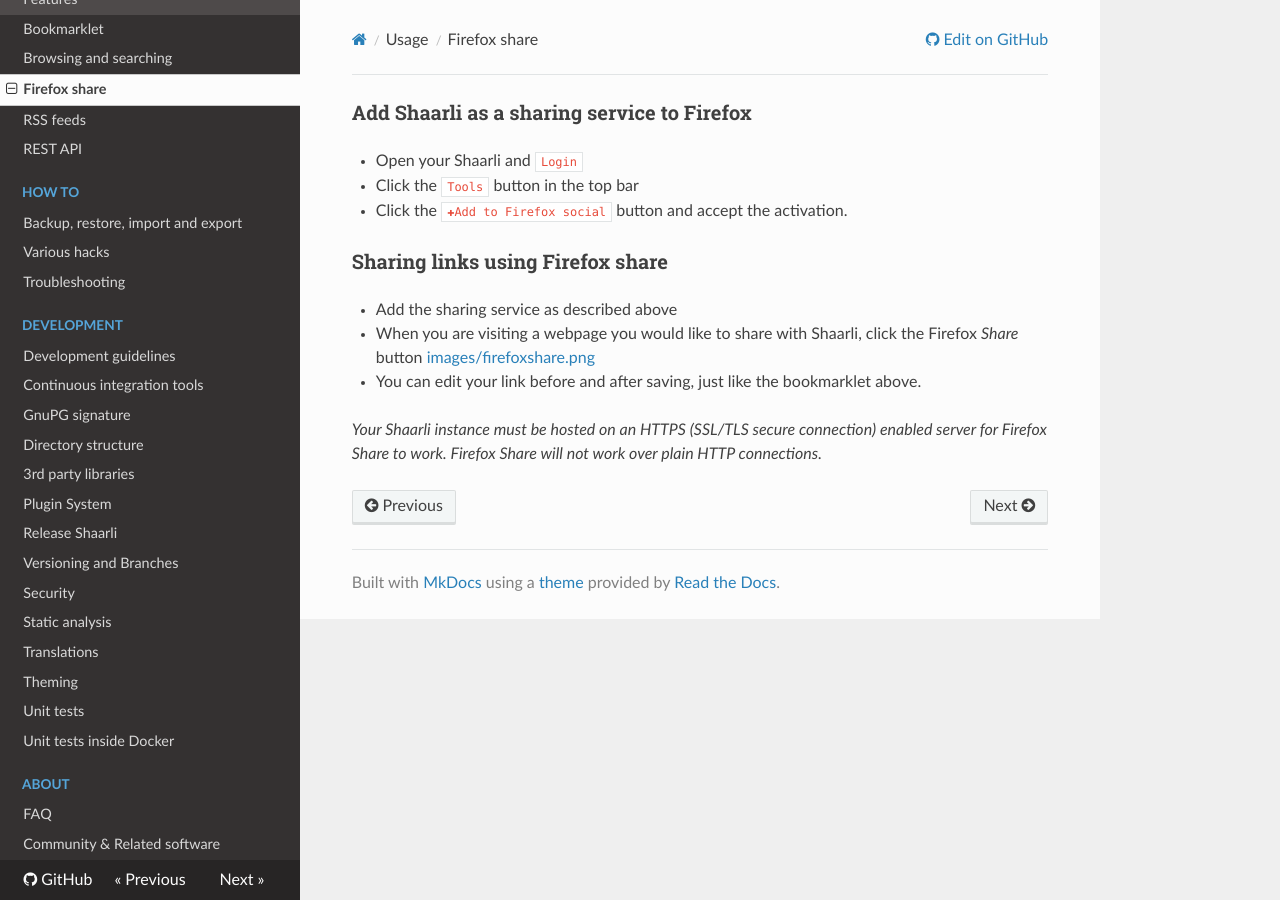
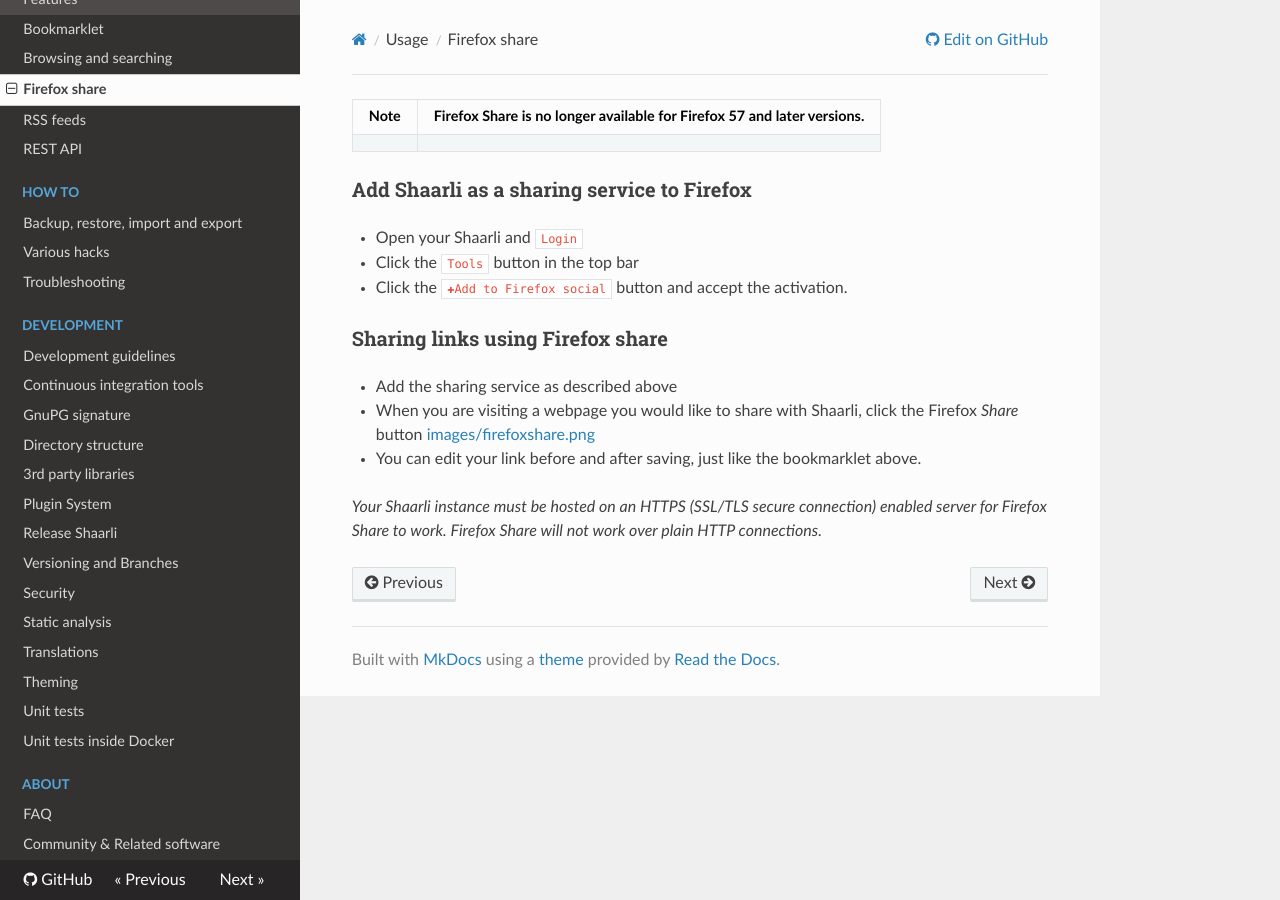
Before and after one commit to sebsauvage/Shaarli, an MkDocs documentation site: the page built from doc/md/Firefox-share.md, in a window 1280 px wide. Built offline with MkDocs 1.6.1, drawn with Linux system fonts in a browser that asks for light colours; nearby versions of some CDN libraries; old or Windows-style settings are respelled for this version of MkDocs.

Commit message:
doc: note about firefox share compatibility

```diff
--- a/doc/md/Firefox-share.md
+++ b/doc/md/Firefox-share.md
@@ -1,3 +1,6 @@
+| Note | Firefox Share is no longer available for Firefox 57 and later versions. |
+|---------|---------|
+
 ### Add Shaarli as a sharing service to Firefox
 
 - Open your Shaarli and `Login`
```
